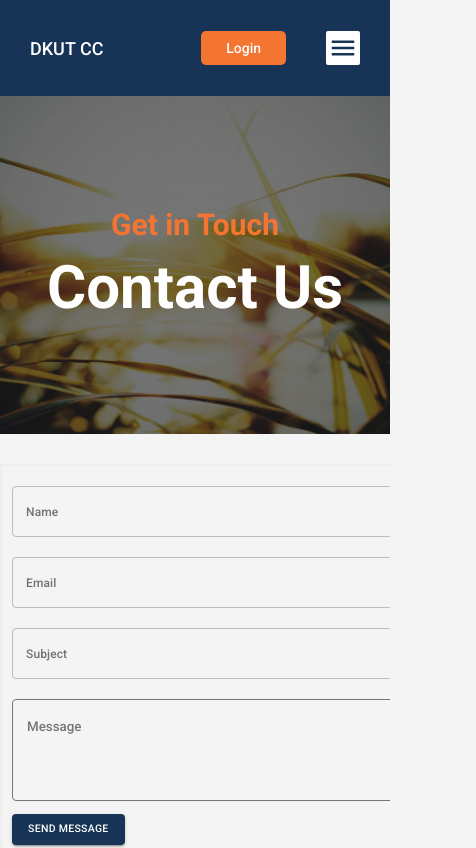
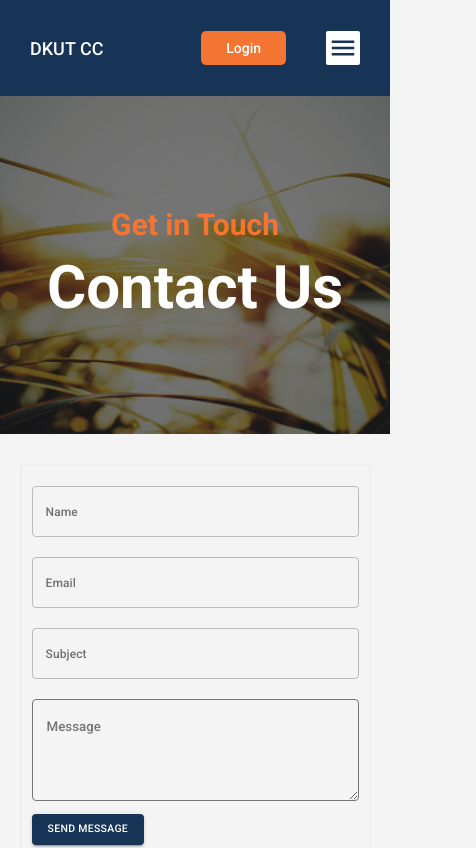
Before and after one commit to marville001/caweb, a React (Create React App) app: page /contact in a window 390 px wide. Shown: the top 848 px of the page, 476 px wide, since content can reach past the window. Built offline with nearby package versions, Linux system fonts and the light colour scheme.

Commit message:
Contact page responsiveness

```diff
--- a/src/styles/contact.scss
+++ b/src/styles/contact.scss
@@ -1,3 +1,9 @@
+@mixin phone {
+    @media (max-width: 599px) {
+      @content;
+    }
+}
+
 .contact-container{
     padding: 30px 0px;
 
@@ -5,6 +11,9 @@
         width: 500px;
         border: 2px solid #eee;
         padding: 10px;
+        @include phone{
+            width: 90%;
+        }
         .input{
             width: 100%;
             margin: 10px 0px;
```
